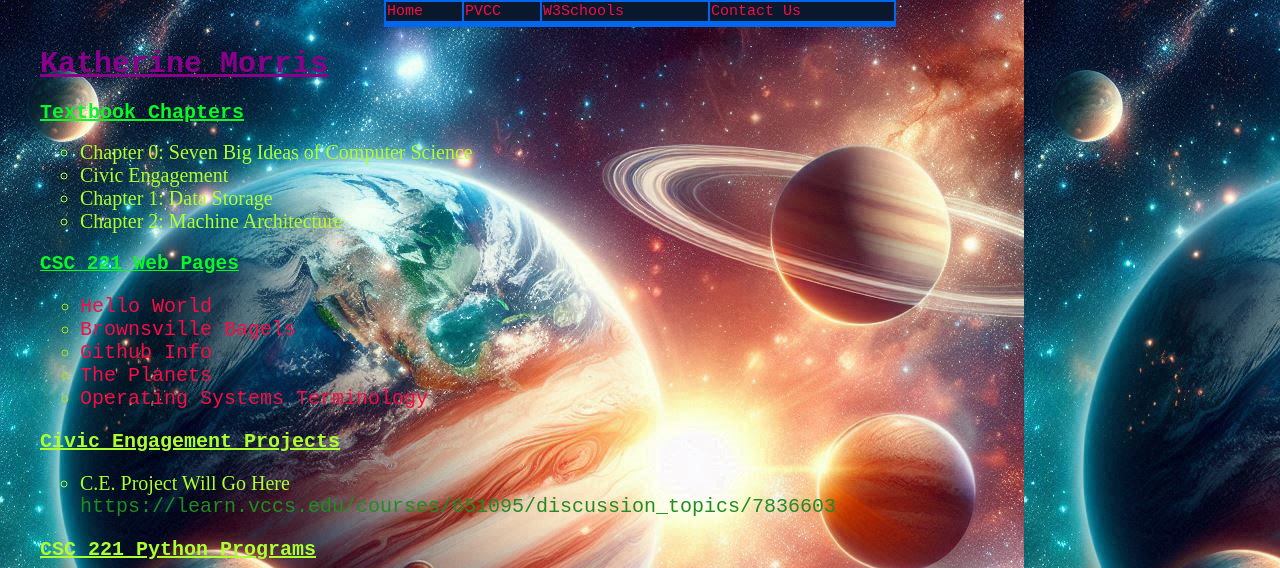
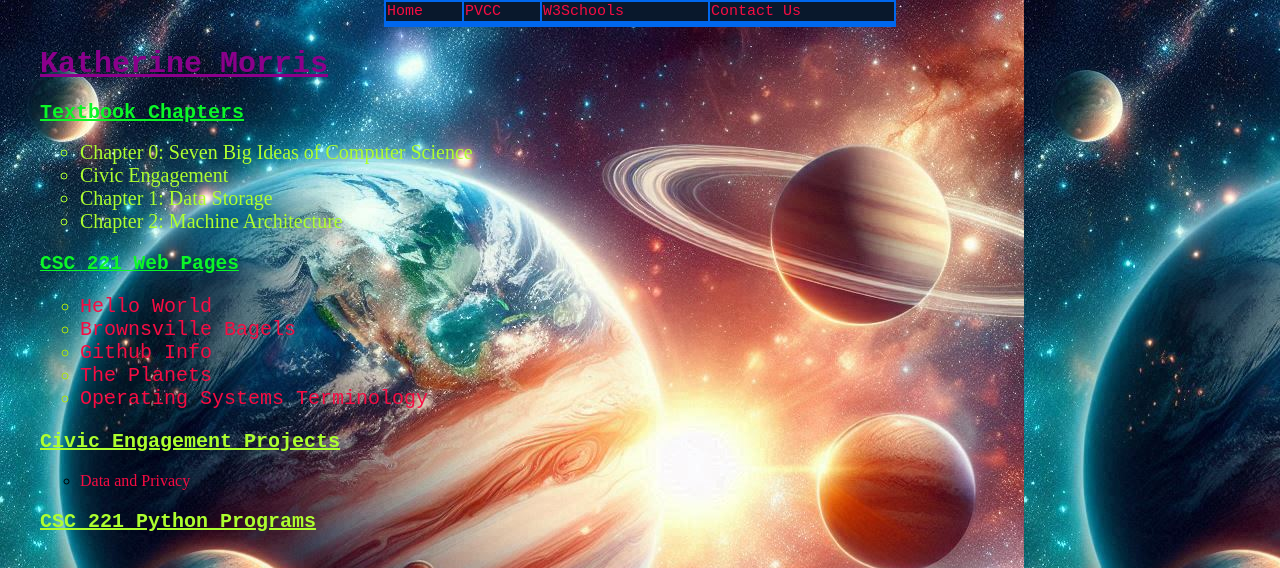
Before and after one commit to katherinemoris-pvcc/katherinemoris-pvcc.github.io, a plain HTML site: page contactus.html in a window 1280 px wide. Shown: the top 568 px of the page. Drawn offline with Linux system fonts and the light colour scheme.

Commit message:
Add files via upload

```diff
--- a/contactus.html
+++ b/contactus.html
@@ -50,9 +50,8 @@
 
         <h2><u style="font-weight: bold; font-family: monospace; color: greenyellow; font-size: 20px;">Civic Engagement Projects</u></h2>
          <ul>
-            <li style="color: greenyellow; font-size: 20px;">C.E. Project Will Go Here</li>
-            <li style="display: block; font-size: 20px;font-family: monospace; color: forestgreen;">https://learn.vccs.edu/courses/651095/discussion_topics/7836603</li>
-         </ul>
+            <li><a href="https://learn.vccs.edu/courses651095/discussion_topics/7836603">Data and Privacy</a></li>
+        </ul>
 
         <h2><u style="color: greenyellow; font-size: 20px; font-family: monospace;">CSC 221 Python Programs</u></h2>
         </ul>
```
